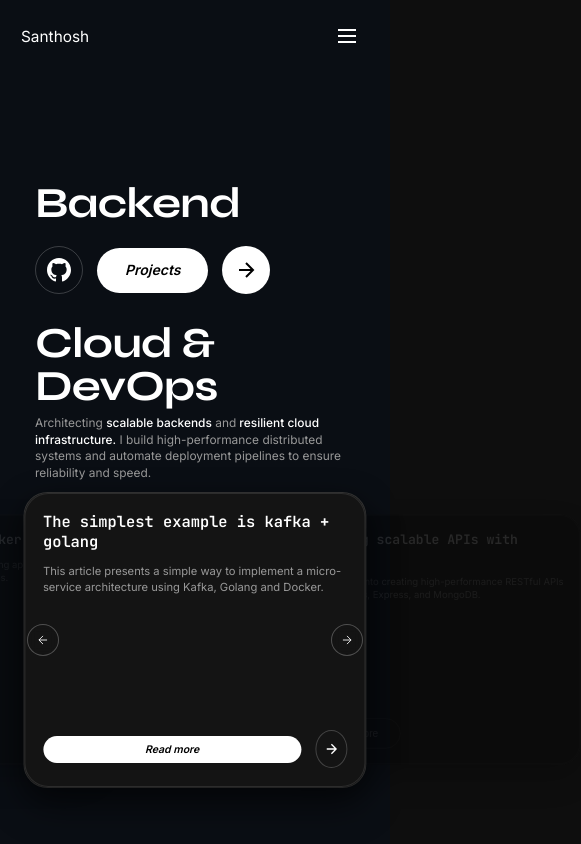
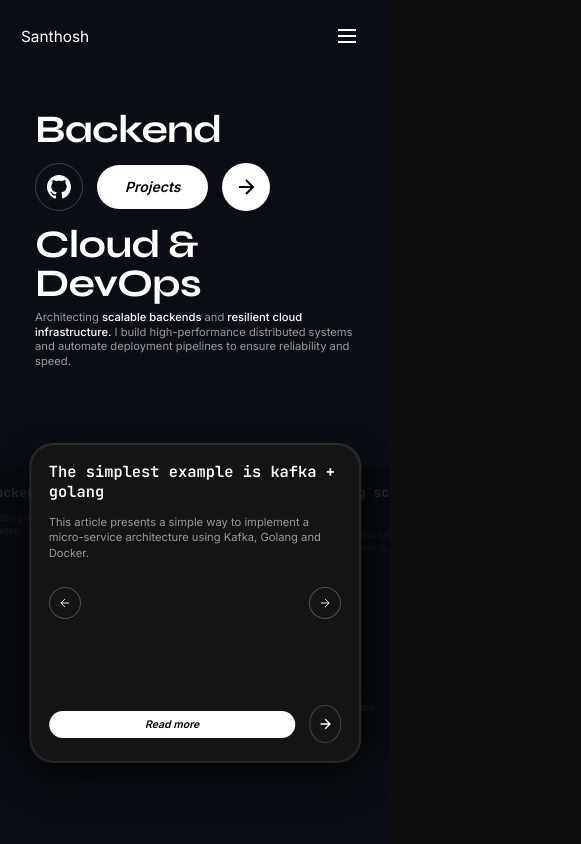
Before and after one commit to Santhosh132-ops/--Portfolio, a React (Vite) app: page / in a window 390 px wide. Shown: the top 844 px of the page, 581 px wide, since content can reach past the window. Built offline with nearby package versions, Linux system fonts and the light colour scheme.

Commit message:
Fix:Mobile Layout

```diff
--- a/src/components/Hero.css
+++ b/src/components/Hero.css
@@ -372,12 +372,24 @@ body {
 }
 
 @media (max-width: 768px) {
+    body {
+        overflow: hidden;
+        /* Prevent scrolling on mobile */
+        position: fixed;
+        width: 100%;
+        height: 100%;
+    }
+
     .hero {
         height: 100vh;
-        padding: 140px 1.5rem 1rem 1.5rem;
-        /* Increased top padding */
+        height: 100dvh;
+        /* Use dynamic viewport height */
+        padding: 110px 1.5rem 1rem 1.5rem;
+        /* Reduced top padding */
         display: flex;
         flex-direction: column;
+        overflow: hidden;
+        /* Ensure no internal scroll */
     }
 
     .headline-row {
@@ -387,19 +399,22 @@ body {
 
     .headline-row.bottom {
         flex-direction: column-reverse;
-        margin-top: 1rem;
+        margin-top: 0.5rem;
+        /* Reduced spacing */
     }
 
     .headline-left,
     .headline-right {
-        font-size: 11vw;
+        font-size: 10vw;
+        /* Slightly reduced font size */
         text-align: left;
         margin-left: 0;
     }
 
     .hero-cta-group {
-        margin-top: 1.5rem;
-        margin-bottom: 1rem;
+        margin-top: 1rem;
+        /* Reduced spacing */
+        margin-bottom: 0.5rem;
     }
 
     .hero-description-block {
@@ -408,21 +423,25 @@ body {
     }
 
     .hero-description-block p {
-        font-size: 0.85rem;
-        line-height: 1.4;
+        font-size: 0.8rem;
+        /* Slightly smaller text */
+        line-height: 1.3;
         margin: 0;
     }
 
     /* Mobile Cards - Compact, Single Screen */
     .cards-section {
         display: flex;
-        margin-top: 0.75rem;
+        margin-top: 0.5rem;
         height: auto;
-        min-height: 240px;
-        max-height: 35vh;
+        min-height: 0;
+        /* Allow shrinking */
+        flex: 1;
+        /* Take remaining space */
         position: relative;
         margin-bottom: 0;
-        flex: 1;
+        overflow: visible;
+        /* Allow cards to be seen, parent hero handles overflow */
     }
 
     .card-container {
@@ -432,15 +451,21 @@ body {
         height: 100%;
         width: 100%;
         position: relative;
+        align-items: center;
+        /* Center cards vertically */
     }
 
     .feature-card {
         position: absolute;
-        top: 0;
-        width: 88vw;
-        max-width: 380px;
-        height: 100%;
-        min-height: 220px;
+        top: auto;
+        /* Let flex/align handle it or center it */
+        width: 85vw;
+        /* Slightly reduced width */
+        max-width: 360px;
+        height: 55vh;
+        /* Responsive height based on viewport */
+        max-height: 320px;
+        min-height: 200px;
         left: 50%;
         transition: all 0.6s cubic-bezier(0.25, 1, 0.5, 1);
         opacity: 0;
@@ -522,17 +547,21 @@ body {
     /* Arrows outside card edges */
     .carousel-nav {
         display: flex;
-        width: 105%;
+        width: 100%;
+        /* Constrain to screen width */
         max-width: none;
-        padding: 0;
+        padding: 0 1rem;
+        /* Add padding instead of negative positioning */
         position: absolute;
         top: 50%;
         bottom: auto;
-        left: -2.5%;
+        left: 0;
+        right: 0;
         transform: translateY(-50%);
         justify-content: space-between;
         pointer-events: none;
         z-index: 15;
+        box-sizing: border-box;
     }
 
     .nav-btn {
```
